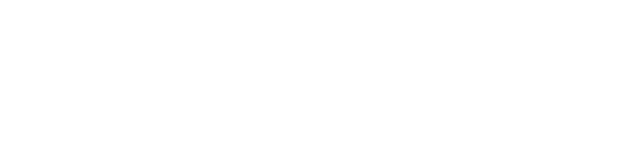
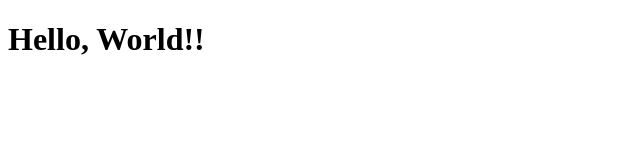
Before and after one commit to iiqrah-dev/first-react-app, a plain HTML site: page index.html in a window 1280 px wide. Shown: the whole page, without its empty margins (0-640 px from the left). Drawn offline with nearby package versions, Linux system fonts and the light colour scheme.

Commit message:
Wrote first line of React
Make sure to run using Live Server VS Code extension :)

```diff
--- a/app.js
+++ b/app.js
@@ -0,0 +1,2 @@
+
+ReactDOM.render(<h1>Hello, World!!</h1>, document.getElementById("main-container"))
--- a/index.html
+++ b/index.html
@@ -20,6 +20,8 @@
   </head>
   <body>
 
+    <div id="main-container"></div>
+
     <script src="app.js" type="text/babel"></script>
 
 
```
